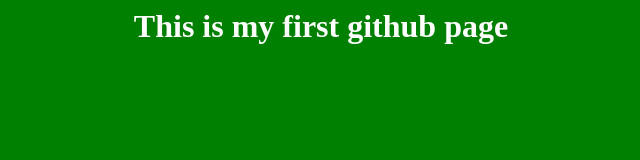
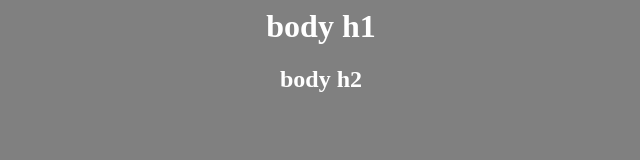
Before and after one commit to algorithm-planet/io, a plain HTML site: page index.html in a window 1280 px wide. Shown: the whole page, without its empty margins (319-959 px from the left). Drawn offline with Linux system fonts and the light colour scheme.

Commit message:
Update index.html

```diff
--- a/index.html
+++ b/index.html
@@ -1,16 +1,18 @@
 
 <html>
   <title>
-    First website
+    title
   </title>
 
   <body>
-    <h1>This is my first github page</h1>
+    <h1>body h1</h1>
+    <h2>body h2</h2>
   </body>
 
   <style>
-    body {
-      background-color:green;
+    body
+    {
+      background-color:gray;
       color:#fff;
       text-align:center;
     }
```
